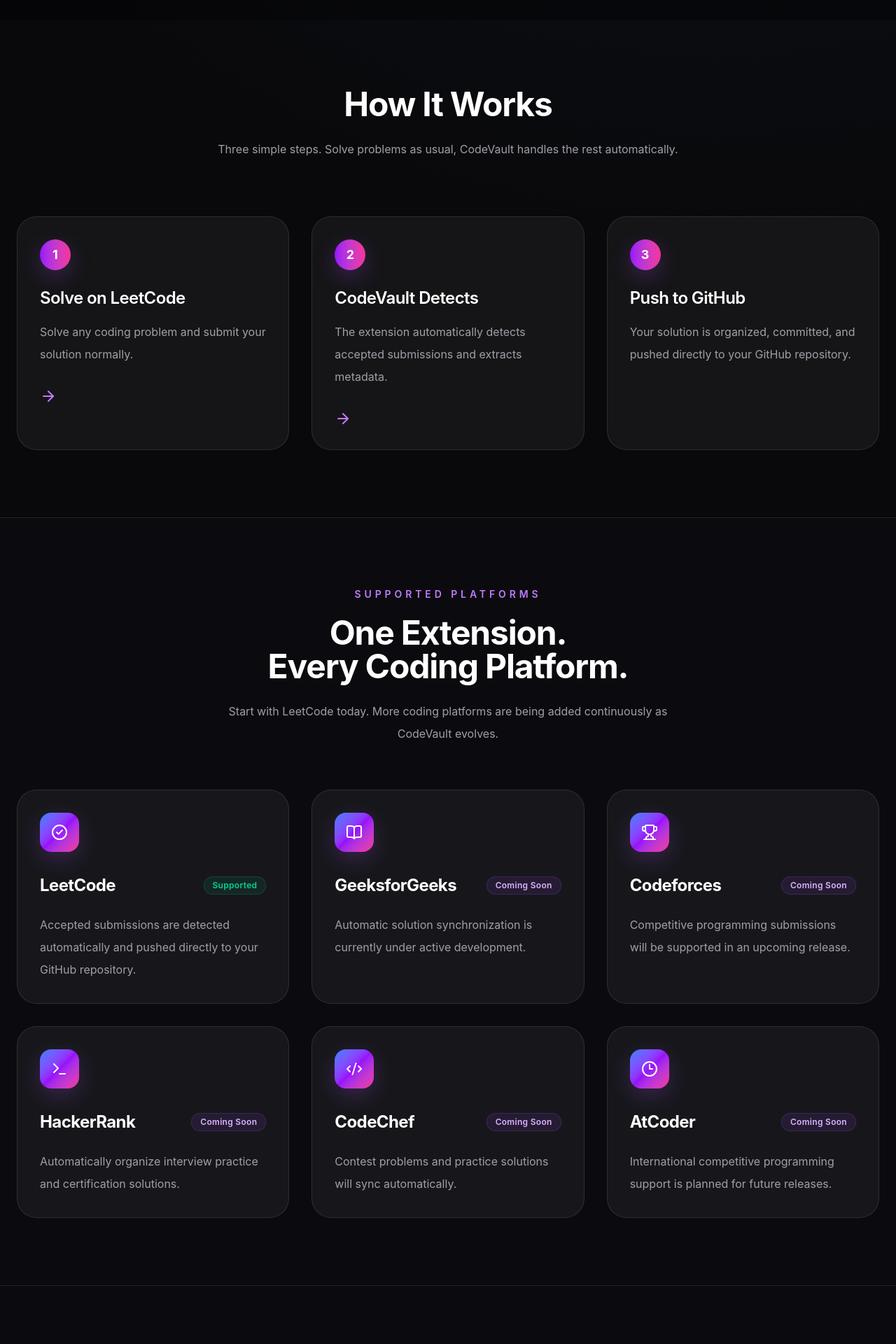
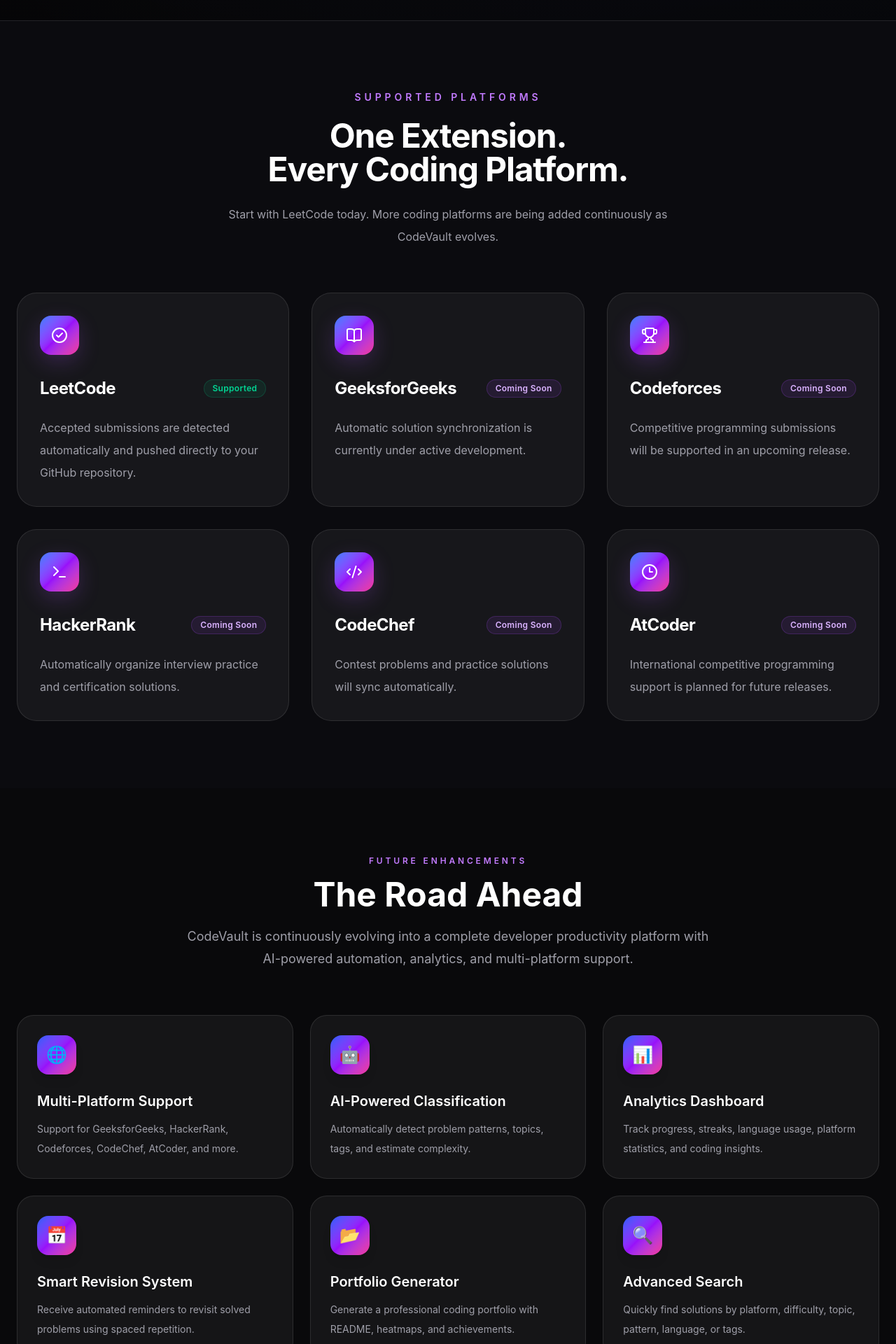
Before and after one commit to vivekkushwahaofficial/CodeVault-Website, a React (Vite) app: page / in a window 1280 px wide. Shown: the part 2200-4120 px from the top of the page at 70% size. Built offline with nearby package versions, Linux system fonts and the light colour scheme.

Commit message:
feat(ui): replace workflow section with future enhancements

```diff
--- a/src/App.tsx
+++ b/src/App.tsx
@@ -1,8 +1,8 @@
 import Navbar from "./components/Navbar";
 import Hero from "./components/Hero";
 import Features from "./components/Features";
-import HowItWorks from "./components/HowItWorks";
 import Platforms from "./components/Platforms";
+import FutureEnhancements from "./components/FutureEnhancements";
 import Roadmap from "./components/Roadmap";
 import CTA from "./components/CTA";
 import Footer from "./components/Footer";
@@ -13,8 +13,8 @@
       <Navbar />
       <Hero />
       <Features />
-      <HowItWorks />
       <Platforms />
+      <FutureEnhancements />
       <Roadmap />
       <CTA />
       <Footer />
--- /dev/null
+++ b/src/components/FutureEnhancements.tsx
@@ -0,0 +1,83 @@
+const futureEnhancements = [
+  {
+    icon: "🌐",
+    title: "Multi-Platform Support",
+    description:
+      "Support for GeeksforGeeks, HackerRank, Codeforces, CodeChef, AtCoder, and more.",
+  },
+  {
+    icon: "🤖",
+    title: "AI-Powered Classification",
+    description:
+      "Automatically detect problem patterns, topics, tags, and estimate complexity.",
+  },
+  {
+    icon: "📊",
+    title: "Analytics Dashboard",
+    description:
+      "Track progress, streaks, language usage, platform statistics, and coding insights.",
+  },
+  {
+    icon: "📅",
+    title: "Smart Revision System",
+    description:
+      "Receive automated reminders to revisit solved problems using spaced repetition.",
+  },
+  {
+    icon: "📂",
+    title: "Portfolio Generator",
+    description:
+      "Generate a professional coding portfolio with README, heatmaps, and achievements.",
+  },
+  {
+    icon: "🔍",
+    title: "Advanced Search",
+    description:
+      "Quickly find solutions by platform, difficulty, topic, pattern, language, or tags.",
+  },
+];
+
+export default function FutureEnhancements() {
+  return (
+    <section id="future" className="px-6 py-24">
+      <div className="mx-auto max-w-7xl">
+        <div className="text-center">
+          <p className="text-xs font-semibold uppercase tracking-[0.32em] text-purple-400">
+            Future Enhancements
+          </p>
+
+          <h2 className="mt-4 text-4xl font-bold text-white md:text-5xl">
+            The Road Ahead
+          </h2>
+
+          <p className="mx-auto mt-5 max-w-3xl text-lg leading-8 text-zinc-400">
+            CodeVault is continuously evolving into a complete developer
+            productivity platform with AI-powered automation, analytics, and
+            multi-platform support.
+          </p>
+        </div>
+
+        <div className="mt-16 grid gap-6 md:grid-cols-2 xl:grid-cols-3">
+          {futureEnhancements.map((item) => (
+            <div
+              key={item.title}
+              className="group rounded-3xl border border-white/10 bg-white/5 p-7 transition-all duration-300 hover:-translate-y-1 hover:border-purple-500/40 hover:bg-white/[0.07]"
+            >
+              <div className="flex h-14 w-14 items-center justify-center rounded-2xl bg-gradient-to-br from-blue-600 via-purple-600 to-pink-500 text-2xl shadow-lg">
+                {item.icon}
+              </div>
+
+              <h3 className="mt-6 text-xl font-semibold text-white">
+                {item.title}
+              </h3>
+
+              <p className="mt-3 text-sm leading-7 text-zinc-400">
+                {item.description}
+              </p>
+            </div>
+          ))}
+        </div>
+      </div>
+    </section>
+  );
+}
--- a/src/components/HowItWorks.tsx
+++ /dev/null
@@ -1,61 +0,0 @@
-import { ArrowRight } from "lucide-react";
-
-const steps = [
-  {
-    title: "Solve on LeetCode",
-    description:
-      "Solve any coding problem and submit your solution normally.",
-  },
-  {
-    title: "CodeVault Detects",
-    description:
-      "The extension automatically detects accepted submissions and extracts metadata.",
-  },
-  {
-    title: "Push to GitHub",
-    description:
-      "Your solution is organized, committed, and pushed directly to your GitHub repository.",
-  },
-];
-
-export default function HowItWorks() {
-  return (
-    <section id="how" className="px-6 py-24">
-      <div className="mx-auto max-w-7xl">
-        <h2 className="text-center text-5xl font-bold tracking-tight text-white">
-          How It Works
-        </h2>
-
-        <p className="mx-auto mt-6 max-w-2xl text-center text-base leading-8 text-zinc-400">
-          Three simple steps. Solve problems as usual, CodeVault handles the
-          rest automatically.
-        </p>
-
-        <div className="mt-20 grid gap-8 md:grid-cols-3">
-          {steps.map((step, index) => (
-            <div
-              key={step.title}
-              className="rounded-[28px] border border-white/10 bg-white/5 p-8 transition duration-300 hover:-translate-y-2 hover:border-purple-500/50 hover:bg-white/[0.07] hover:shadow-[0_24px_80px_rgba(168,85,247,0.12)]"
-            >
-              <div className="mb-6 flex h-11 w-11 items-center justify-center rounded-full bg-gradient-to-r from-purple-600 to-pink-500 text-lg font-bold text-white shadow-[0_10px_30px_rgba(168,85,247,0.25)]">
-                {index + 1}
-              </div>
-
-              <h3 className="text-2xl font-semibold tracking-tight text-white">
-                {step.title}
-              </h3>
-
-              <p className="mt-4 text-base leading-8 text-zinc-400">
-                {step.description}
-              </p>
-
-              {index !== steps.length - 1 && (
-                <ArrowRight className="mt-8 text-purple-400" size={24} />
-              )}
-            </div>
-          ))}
-        </div>
-      </div>
-    </section>
-  );
-}
```
